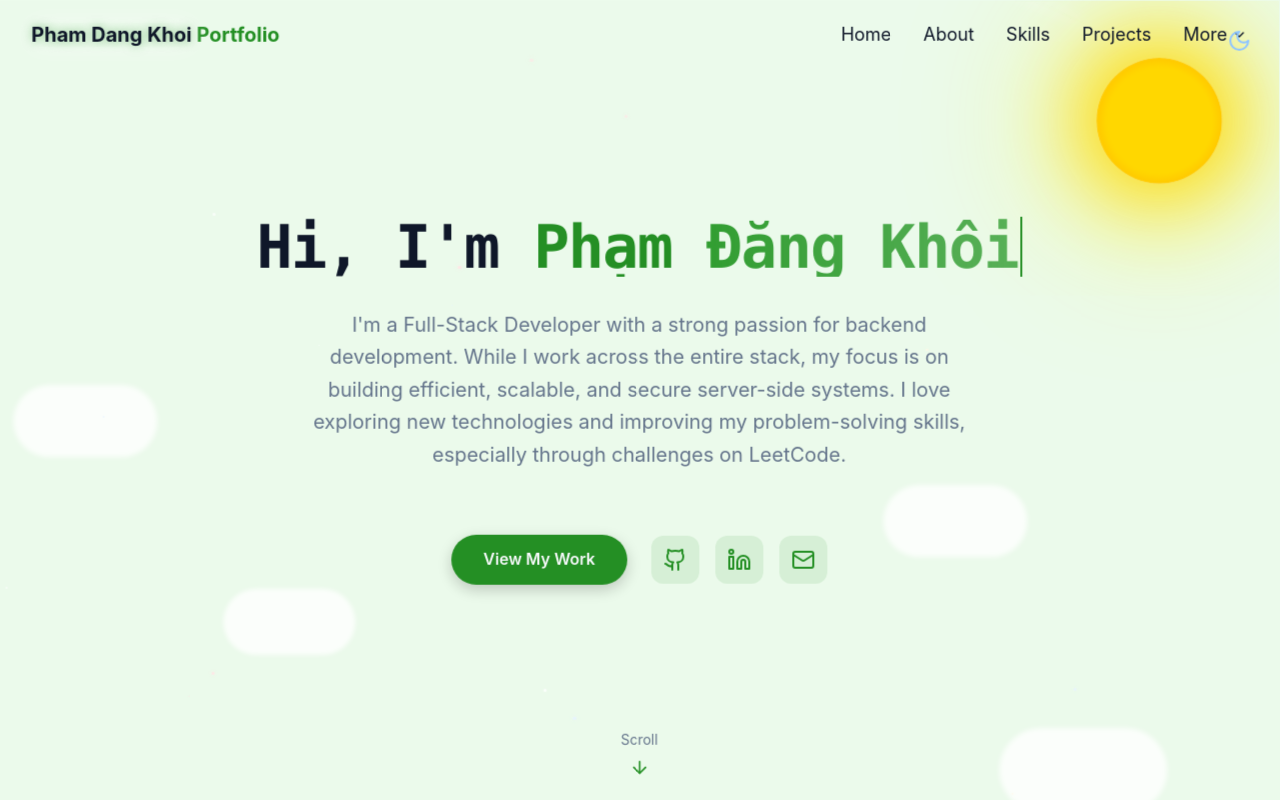
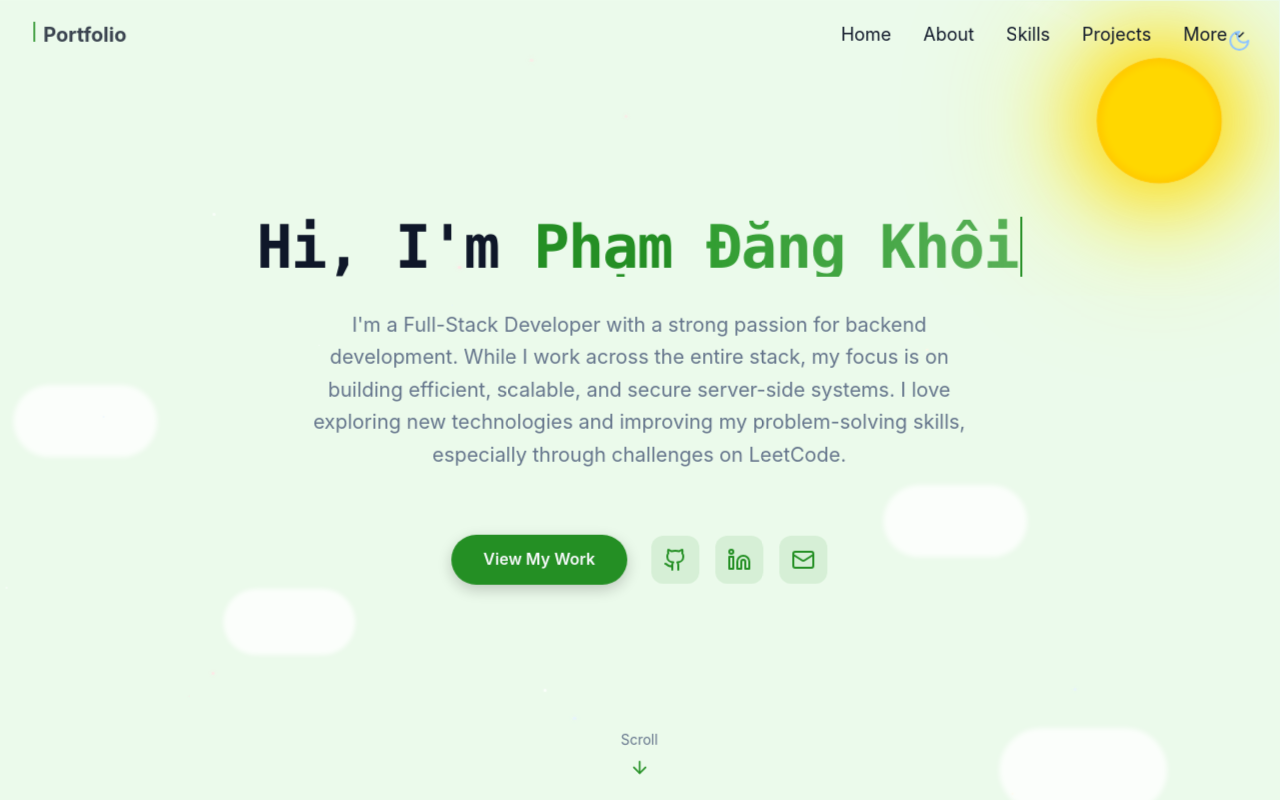
Before and after one commit to dangkhoipham80/portfolio, a React (Vite) app in the folder portfolio/: page / in a window 1280 px wide. Shown: the top 800 px of the page. Built offline with nearby package versions, Linux system fonts and the light colour scheme.

Commit message:
chore: update navbar css

```diff
--- a/portfolio/src/components/Navbar.tsx
+++ b/portfolio/src/components/Navbar.tsx
@@ -1,6 +1,7 @@
 import { cn } from "../lib/utils";
 import { useEffect, useState, useRef } from "react";
 import { Menu, X, ChevronDown } from "lucide-react";
+import { motion } from "framer-motion";
 
 const navItems = [
   { name: "Home", path: "#" },
@@ -26,7 +27,11 @@ const Navbar = () => {
   const [isScrolled, setIsScrolled] = useState(false);
   const [isMenuOpen, setIsMenuOpen] = useState(false);
   const [isDropdownOpen, setIsDropdownOpen] = useState(false);
+  const [displayText, setDisplayText] = useState("");
+  const [isDeleting, setIsDeleting] = useState(false);
+  const [isWaiting, setIsWaiting] = useState(false);
   const dropdownRef = useRef<HTMLDivElement>(null);
+  const fullText = "Phạm Đăng Khôi";
 
   useEffect(() => {
     const handleScroll = () => {
@@ -51,25 +56,69 @@ const Navbar = () => {
     };
   }, []);
 
+  useEffect(() => {
+    let timeout: NodeJS.Timeout;
+
+    if (isWaiting) {
+      timeout = setTimeout(() => {
+        setIsWaiting(false);
+        setIsDeleting(true);
+      }, 2000);
+      return () => clearTimeout(timeout);
+    }
+
+    if (isDeleting) {
+      if (displayText === "") {
+        setIsDeleting(false);
+        setIsWaiting(true);
+      } else {
+        timeout = setTimeout(() => {
+          setDisplayText((prev) => prev.slice(0, -1));
+        }, 100);
+      }
+    } else {
+      if (displayText === fullText) {
+        setIsWaiting(true);
+      } else {
+        timeout = setTimeout(() => {
+          setDisplayText(fullText.slice(0, displayText.length + 1));
+        }, 150);
+      }
+    }
+
+    return () => clearTimeout(timeout);
+  }, [displayText, isDeleting, isWaiting, fullText]);
+
   return (
-    <nav
+    <motion.nav
+      initial={{ y: -100 }}
+      animate={{ y: 0 }}
+      transition={{ duration: 0.5 }}
       className={cn(
         "fixed w-full z-40 transition-all duration-300",
         isScrolled
-          ? "py-3 bg-background/80 backdrop-blur-lg border-b border-foreground/10 shadow-xs"
+          ? "py-3 bg-background/80 backdrop-blur-lg border-b border-foreground/10 shadow-lg"
           : "py-5"
       )}
     >
       <div className="container flex items-center justify-between">
-        <a
-          className="text-xl font-bold text-primary flex items-center"
+        <motion.a
+          whileHover={{ scale: 1.02 }}
+          className="text-xl font-bold flex items-center gap-2"
           href="/"
         >
-          <span className="relative z-10">
-            <span className="text-glow text-foreground">Pham Dang Khoi</span>{" "}
-            Portfolio
+          <span className="relative">
+            <span className="bg-gradient-to-r from-primary via-primary/80 to-primary/60 bg-clip-text text-transparent font-mono">
+              {displayText}
+              <motion.span
+                animate={{ opacity: [1, 0] }}
+                transition={{ duration: 0.5, repeat: Infinity }}
+                className="inline-block w-[2px] h-[1em] bg-primary ml-[2px]"
+              />
+            </span>
+            <span className="text-foreground/80 ml-2">Portfolio</span>
           </span>
-        </a>
+        </motion.a>
 
         {/* desktop navigation */}
         <div className="hidden md:flex items-center space-x-8">
@@ -148,7 +197,7 @@ const Navbar = () => {
           </div>
         </div>
       </div>
-    </nav>
+    </motion.nav>
   );
 };
 
```
